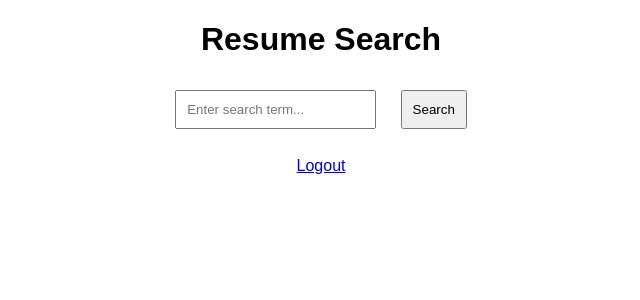
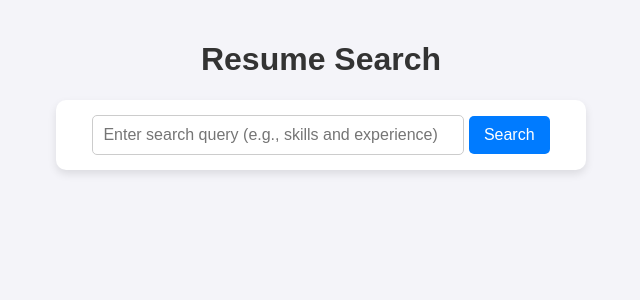
Before and after one commit to Ragu2606/Resume-Search-App, a Flask app: page / in a window 1280 px wide. Shown: the top 300 px of the page, without its empty margins (319-959 px from the left). Run offline with Flask 3, Linux system fonts and the light colour scheme.

Commit message:
Update index.html

```diff
--- a/templates/index.html
+++ b/templates/index.html
@@ -5,54 +5,140 @@
     <meta name="viewport" content="width=device-width, initial-scale=1.0">
     <title>Resume Search</title>
     <style>
-        body { font-family: Arial, sans-serif; text-align: center; }
-        input, button { margin: 10px; padding: 10px; }
-        .result { border: 1px solid #ccc; padding: 10px; margin: 10px auto; width: 60%; }
-        iframe { width: 80%; height: 600px; margin-top: 20px; border: none; }
+        body {
+            font-family: Arial, sans-serif;
+            background-color: #f4f4f9;
+            text-align: center;
+            margin: 0;
+            padding: 20px;
+        }
+
+        h1 {
+            color: #333;
+        }
+
+        #searchForm {
+            background: white;
+            padding: 15px;
+            border-radius: 10px;
+            box-shadow: 0px 4px 8px rgba(0, 0, 0, 0.1);
+            display: inline-block;
+            width: 90%;
+            max-width: 500px;
+            margin-bottom: 20px;
+        }
+
+        input[type="text"] {
+            width: 70%;
+            padding: 10px;
+            border: 1px solid #ccc;
+            border-radius: 5px;
+            font-size: 16px;
+        }
+
+        button {
+            background: #007BFF;
+            color: white;
+            padding: 10px 15px;
+            border: none;
+            border-radius: 5px;
+            font-size: 16px;
+            cursor: pointer;
+            transition: background 0.3s;
+        }
+
+        button:hover {
+            background: #0056b3;
+        }
+
+        #results {
+            margin-top: 20px;
+            display: flex;
+            flex-wrap: wrap;
+            justify-content: center;
+        }
+
+        .result {
+            background: white;
+            border-radius: 10px;
+            box-shadow: 0px 4px 8px rgba(0, 0, 0, 0.1);
+            padding: 15px;
+            margin: 10px;
+            width: 90%;
+            max-width: 400px;
+            text-align: left;
+            transition: transform 0.3s;
+        }
+
+        .result:hover {
+            transform: translateY(-5px);
+        }
+
+        .result h3 {
+            color: #333;
+            margin: 0;
+        }
+
+        .preview {
+            font-size: 0.9em;
+            color: #777;
+            margin-top: 5px;
+        }
+
+        a button {
+            width: 100%;
+            margin-top: 10px;
+            background: #28a745;
+        }
+
+        a button:hover {
+            background: #218838;
+        }
     </style>
 </head>
 <body>
     <h1>Resume Search</h1>
-    <form id="search-form">
-        <input type="text" id="query" placeholder="Enter search term..." required>
+    <form id="searchForm">
+        <input type="text" name="query" placeholder="Enter search query (e.g., skills and experience)">
         <button type="submit">Search</button>
     </form>
+
     <div id="results"></div>
-    <br>
-    <a href="{{ url_for('logout') }}">Logout</a>
 
     <script>
-        document.getElementById('search-form').onsubmit = async function(event) {
-            event.preventDefault();
-            const query = document.getElementById('query').value;
-            const response = await fetch("/search", {
-                method: "POST",
-                headers: { "Content-Type": "application/json" },
-                body: JSON.stringify({ query })
+        document.getElementById('searchForm').addEventListener('submit', function(e) {
+            e.preventDefault();
+            const formData = new FormData(this);
+            fetch('/search', {
+                method: 'POST',
+                body: formData
+            })
+            .then(response => response.json())
+            .then(data => {
+                const resultsDiv = document.getElementById('results');
+                resultsDiv.innerHTML = '';
+                if (data.error) {
+                    resultsDiv.innerHTML = `<p style="color: red;">Error: ${data.error}</p>`;
+                    return;
+                }
+                data.results.forEach(result => {
+                    const div = document.createElement('div');
+                    div.className = 'result';
+                    div.innerHTML = `
+                        <h3>${result.filename} (Score: ${result.score}%)</h3>
+                        <p>${result.summary}</p>
+                        <p class="preview">Preview: ${result.preview}</p>
+                        <a href="/view/${result.filename}" target="_blank">
+                            <button>View Resume</button>
+                        </a>
+                    `;
+                    resultsDiv.appendChild(div);
+                });
+            })
+            .catch(error => {
+                document.getElementById('results').innerHTML = `<p style="color: red;">Fetch error: ${error}</p>`;
             });
-            const results = await response.json();
-            const resultsDiv = document.getElementById('results');
-            resultsDiv.innerHTML = "";  // Clear previous results
-
-            results.forEach(res => {
-                resultsDiv.innerHTML += `
-                    <div class="result">
-                        <h3>${res.file}</h3>
-                        <p><strong>Match Score:</strong> ${res.match_score}%</p>
-                        <p>${res.summary}</p>
-                        <button onclick="showResume('${res.link}')">View Resume</button>
-                    </div>
-                `;
-            });
-        };
-
-        function showResume(pdfLink) {
-            const iframe = document.createElement('iframe');
-            iframe.src = "/resumes/" + pdfLink;  // This now links to the Flask server that serves the PDF
-            const resultsDiv = document.getElementById('results');
-            resultsDiv.innerHTML = '';  // Clear previous search results
-            resultsDiv.appendChild(iframe);  // Display the PDF in an iframe
-        }
+        });
     </script>
 </body>
 </html>
```
